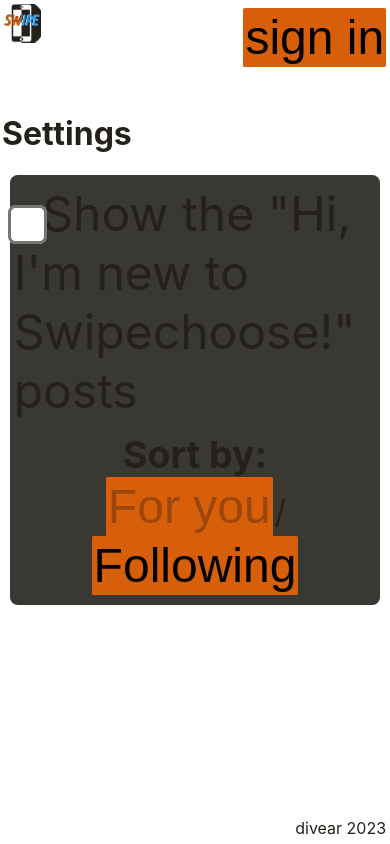
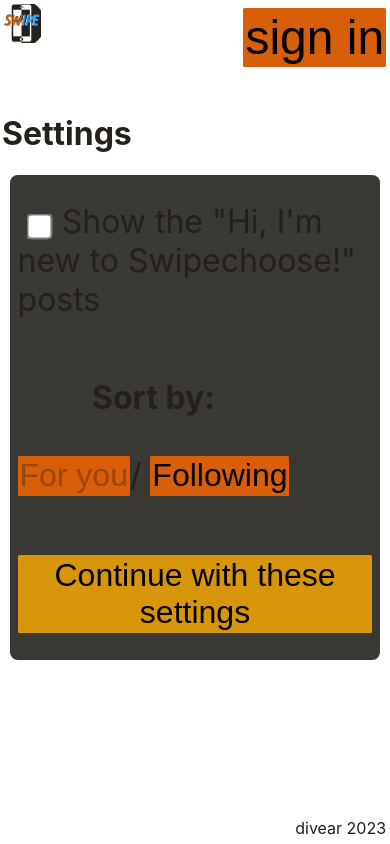
Before and after one commit to divear/swipechoose-site, a Next.js app: page /settings in a window 390 px wide. Built offline with nearby package versions, Linux system fonts and the light colour scheme; no server answers.

Commit message:
fixed signin style

```diff
--- a/pages/settings.tsx
+++ b/pages/settings.tsx
@@ -63,6 +63,7 @@ function Settings() {
 						Following
 					</button>
 				</div>
+				<button className="secButt">Continue with these settings</button>
 			</div>
 		</div >
 	);
--- a/pages/signin.tsx
+++ b/pages/signin.tsx
@@ -7,6 +7,8 @@ import {
 	signOut,
 } from "../components/firebase";
 import Meta from "../components/Meta";
+import Image from "next/image";
+import googleImg from "../public/google.svg"
 
 // console.log(window.location.hostname);
 
@@ -87,7 +89,9 @@ function Signin() {
 				Let&#39;s start with making a Swipechoose account
 			</h1>
 			<div className="signin">
-				<button className="bigButton">Sign in with Google</button>
+				<button className="bigButton">
+					<Image src={googleImg} width={50} alt="G" />
+					Sign in with Google</button>
 			</div>
 		</div>
 	);
--- a/styles/globals.css
+++ b/styles/globals.css
@@ -2,9 +2,11 @@
 	--fr: #ffffff;
 	--bg: rgb(35, 33, 25);
 	--secbg: #3a3832;
-	--secbgSel: rgb(76, 73, 60);
+	--secbgSel: rgb(77, 74, 61);
+	--blu: #0074cc;
 	--sec: #d75f09;
 	--tri: #6e6a5e;
+	--qua: #d79609;
 }
 html,
 body {
@@ -35,9 +37,11 @@ button {
 }
 button:hover {
 	border-radius: 0.2vw;
-
 	padding: 0.51vw;
 	filter: grayscale(0.2);
+}
+.secButt {
+	background-color: var(--qua);
 }
 @media (prefers-color-scheme: dark) {
 	html {
@@ -154,6 +158,8 @@ button:hover {
 	border-radius: 1vw;
 	padding: 1vw;
 	margin: auto;
+	background-color: white;
+	color: var(--blu);
 }
 .signin {
 	display: flex;
@@ -577,6 +583,24 @@ button:hover {
 	.links * {
 		margin: 0vw 0;
 	}
+	.settings {
+		display: flex;
+		flex-direction: column;
+		align-items: flex-start;
+		font-size: 1rem;
+		margin: 2vw;
+		padding: 2vw;
+		border-radius: 2vw;
+		background-color: var(--secbg);
+	}
+	.settings * {
+		margin: 5vw 0;
+		font-size: 2rem !important;
+	}
+	.checkbox {
+		scale: 2;
+		margin: 0 4vw;
+	}
 }
 
 @media only screen and (max-height: 760px) {
```
Also changed, not shown: public/google.svg (added), 1 other file (tests, documents, lock files or other folders).
